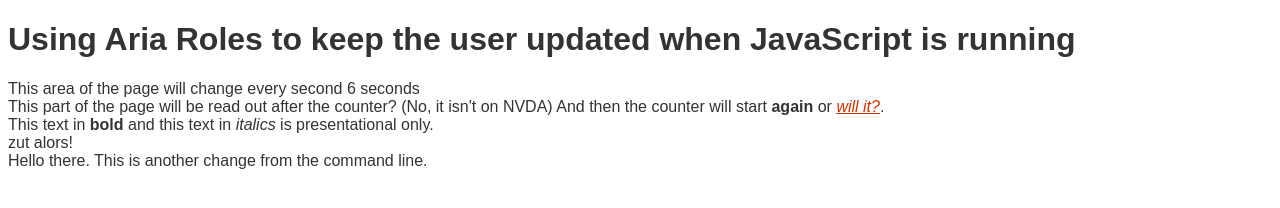
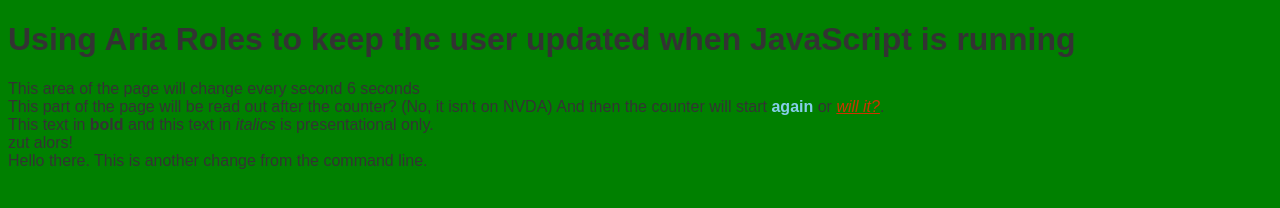
Before and after one commit to wilsond-gds/aria-testing, a plain HTML site: page index.html in a window 1280 px wide. Drawn offline with Linux system fonts and the light colour scheme.

Commit message:
extra styling added

```diff
--- a/styles.css
+++ b/styles.css
@@ -1,6 +1,8 @@
 body {
     font-family: sans-serif;
     color: #333;
+    border-radius: 50%;
+    background: green;
 }
 
 p {
@@ -12,3 +14,7 @@ em {
     text-decoration: underline;
     color: #c30;
 }
+
+strong {
+    color: skyblue;
+}
```
